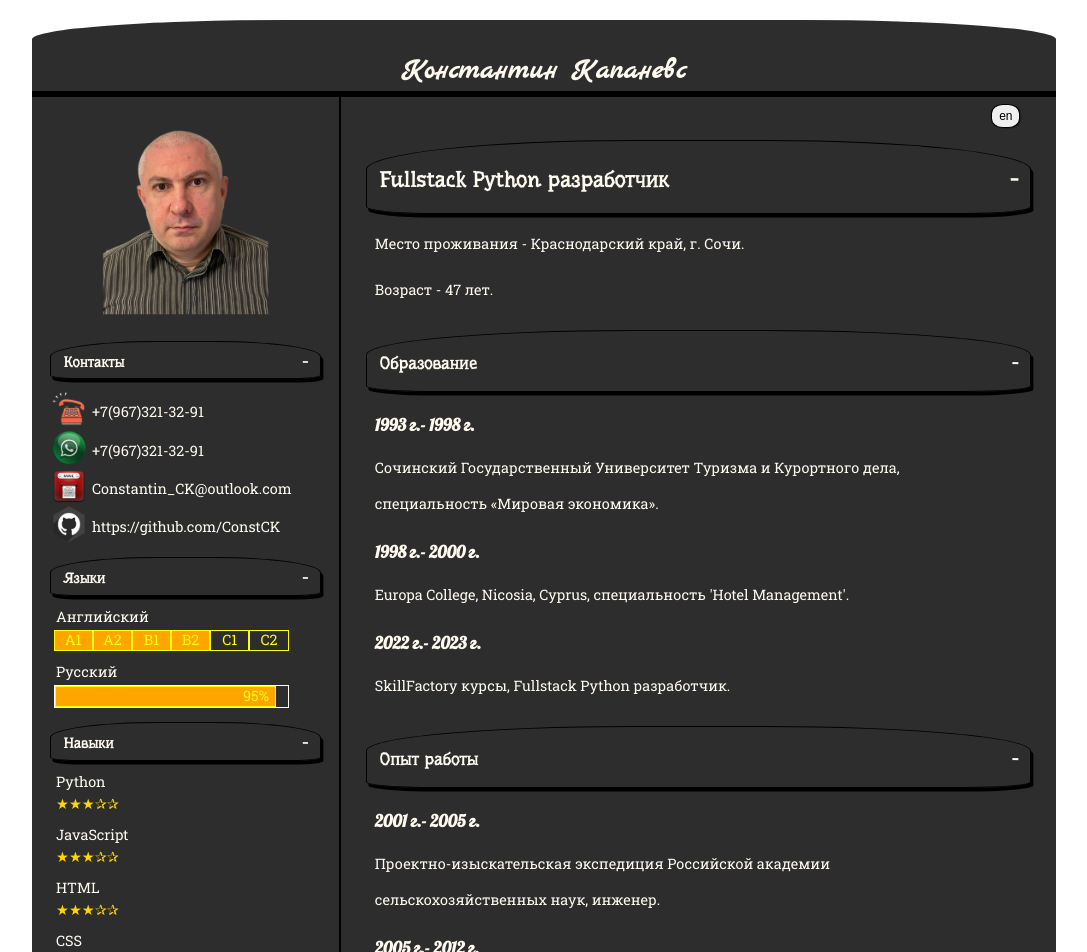
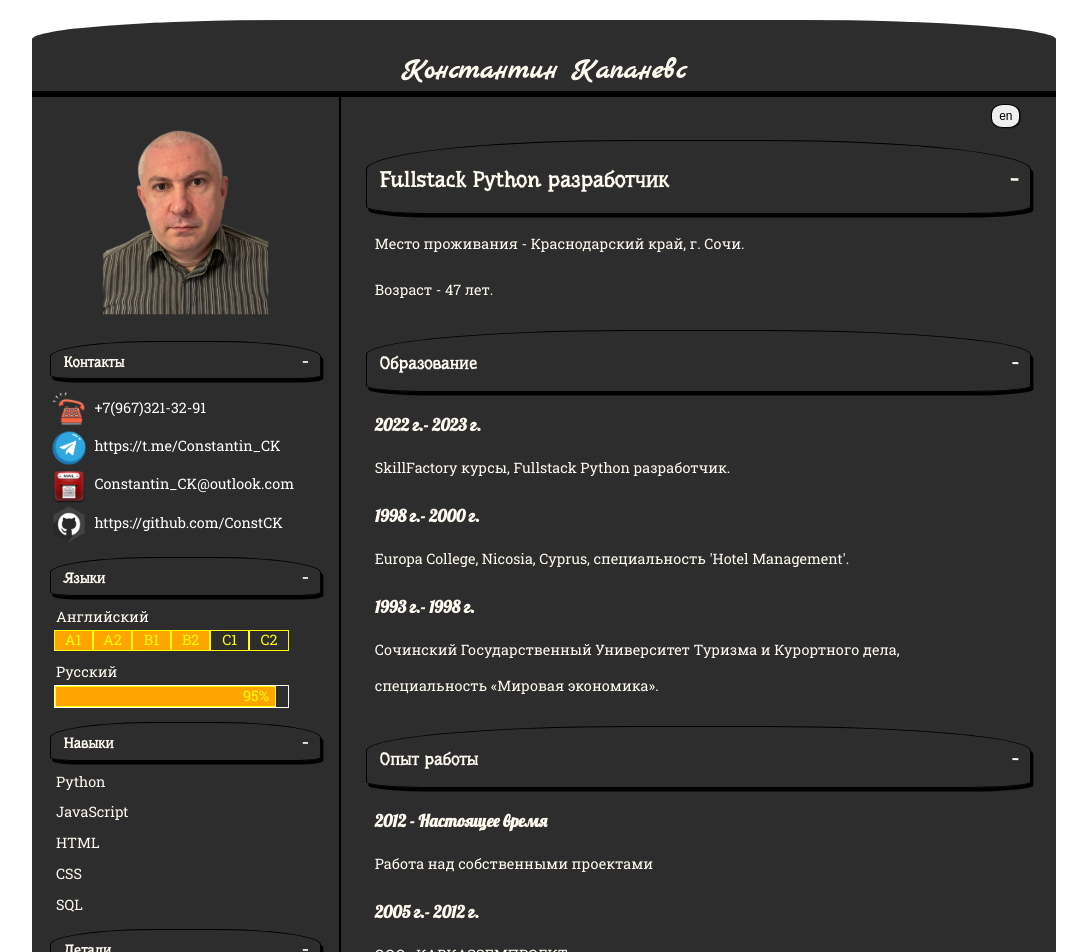
Before and after one commit to ConstCK/MyCV, a React app: page / in a window 1280 px wide. Shown: the top 952 px of the page, without its empty margins (96-1183 px from the left). Built offline with nearby package versions, Linux system fonts and the light colour scheme.

Commit message:
Change some data

```diff
--- a/src/components/Contacts.jsx
+++ b/src/components/Contacts.jsx
@@ -4,7 +4,7 @@ import store from "../redux/store";
 import myProfile from "../data/constants";
 
 import tel from "../assets/images/Telephone-icon.png";
-import whatsApp from "../assets/images/Whatsapp-icon.png";
+import telegram from "../assets/images/Telegram-icon.png";
 import mail from "../assets/images/Mail-icon.png";
 import git from "../assets/images/Git-icon.png";
 
@@ -14,6 +14,7 @@ function Contacts() {
   const [containerClass, setContainerClass] = useState("sidebar-container");
   let myContact = myProfile[currentLanguage].contacts.title;
   let myNumber = myProfile[currentLanguage].contacts.tel;
+  let myTelegram = myProfile[currentLanguage].contacts.telegram;
   let myMail = myProfile[currentLanguage].contacts.mail;
   let myGit = myProfile[currentLanguage].contacts.git;
 
@@ -41,19 +42,35 @@ function Contacts() {
       <div className={containerClass}>
         <div className="contact">
           <img className="icons" src={tel} alt="My telephone" />
-          <div className="contact-details">{myNumber}</div>
+          <a
+            className="contact-details"
+            href={`tel: ${myNumber}`}
+            target="_blank"
+          >
+            {myNumber}
+          </a>
         </div>
         <div className="contact">
-          <img className="icons" src={whatsApp} alt="My whatsapp" />
-          <div className="contact-details">{myNumber}</div>
+          <img className="icons" src={telegram} alt="My telegram" />
+          <a className="contact-details" href={myTelegram} target="_blank">
+            {myTelegram}
+          </a>
         </div>
         <div className="contact">
           <img className="icons" src={mail} alt="My mail" />
-          <div className="contact-details">{myMail}</div>
+          <a
+            className="contact-details"
+            href={`mailto: ${myMail}`}
+            target="_blank"
+          >
+            {myMail}
+          </a>
         </div>
         <div className="contact">
           <img className="icons" src={git} alt="My git" />
-          <div className="contact-details">{myGit}</div>
+          <a className="contact-details" href={myGit} target="_blank">
+            {myGit}
+          </a>
         </div>
       </div>
     </div>
--- a/src/components/Sidebar.jsx
+++ b/src/components/Sidebar.jsx
@@ -23,7 +23,7 @@ function Sidebar() {
       <Languages />
       <SkillsInfoBlock data={MyCodingSkills} />
       <SkillsInfoBlock data={MySkillsDetails} />
-      <SkillsInfoBlock data={MyAppSkills} />
+      {/* <SkillsInfoBlock data={MyAppSkills} /> */}
     </div>
   );
 }
--- a/src/components/SkillsInfoBlock.jsx
+++ b/src/components/SkillsInfoBlock.jsx
@@ -28,10 +28,6 @@ function SkillsInfoBlock(props) {
           return (
             <div key={el} className="skills-cell info">
               <div className="skills-detail">{el}</div>
-              {(props.data.title == "Навыки" ||
-                props.data.title == "Coding skills") && (
-                <div className="stars">★★★✰✰</div>
-              )}
             </div>
           );
         })}
--- a/src/data/constants.js
+++ b/src/data/constants.js
@@ -7,30 +7,25 @@ const myProfile = {
     contacts: {
       title: "Контакты",
       tel: "+7(967)321-32-91",
-      whatsapp: "+7(967)321-32-91",
+      telegram: "https://t.me/Constantin_CK",
       mail: "Constantin_CK@outlook.com",
       git: "https://github.com/ConstCK",
     },
     languages: { title: "Языки", content: ["Английский", "Русский"] },
     coding_skills: {
       title: "Навыки",
-      content: ["Python", "JavaScript", "HTML", "CSS"],
+      content: ["Python", "JavaScript", "HTML", "CSS", "SQL"],
     },
     coding_details: {
       title: "Детали",
       content: ["Django", "DRF", "Celery", "React", "Redux", "Git", "Docker"],
     },
-    app_skills: {
-      title: "Знание ПО",
-      content: ["Microsoft office", "Autocad", "Adobe Photoshop"],
-    },
     education: {
       title: "Образование",
       info: [
         {
-          period: "1993 г.- 1998 г.",
-          establishment:
-            "Сочинский Государственный Университет Туризма и Курортного дела, специальность «Мировая экономика».",
+          period: "2022 г.- 2023 г.",
+          establishment: "SkillFactory курсы, Fullstack Python разработчик.",
         },
         {
           period: "1998 г.- 2000 г.",
@@ -38,8 +33,9 @@ const myProfile = {
             "Europa College, Nicosia, Cyprus, специальность 'Hotel Management'.",
         },
         {
-          period: "2022 г.- 2023 г.",
-          establishment: "SkillFactory курсы, Fullstack Python разработчик.",
+          period: "1993 г.- 1998 г.",
+          establishment:
+            "Сочинский Государственный Университет Туризма и Курортного дела, специальность «Мировая экономика».",
         },
       ],
     },
@@ -47,17 +43,17 @@ const myProfile = {
       title: "Опыт работы",
       info: [
         {
-          period: "2001 г.- 2005 г.",
-          establishment:
-            "Проектно-изыскательская экспедиция Российской академии сельскохозяйственных наук, инженер.",
+          period: "2012 - Настоящее время",
+          establishment: "Работа над собственными проектами",
         },
         {
           period: "2005 г.- 2012 г.",
           establishment: "ООО «КАВКАЗЗЕМПРОЕКТ», директор.",
         },
         {
-          period: "2012 - Настоящее время",
-          establishment: "Самозанятый",
+          period: "2001 г.- 2005 г.",
+          establishment:
+            "Проектно-изыскательская экспедиция Российской академии сельскохозяйственных наук, инженер.",
         },
       ],
     },
@@ -79,7 +75,7 @@ const myProfile = {
     contacts: {
       title: "Contacts",
       tel: "+7(967)321-32-91",
-      whatsapp: "+7(967)321-32-91",
+      telegram: "https://t.me/Constantin_CK",
       mail: "Constantin_CK@outlook.com",
       git: "https://github.com/ConstCK",
     },
@@ -89,23 +85,18 @@ const myProfile = {
     },
     coding_skills: {
       title: "Coding skills",
-      content: ["Python", "JavaScript", "HTML", "CSS"],
+      content: ["Python", "JavaScript", "HTML", "CSS", "SQL"],
     },
     coding_details: {
       title: "Coding skills details",
       content: ["Django", "DRF", "Celery", "React", "Redux", "Git", "Docker"],
     },
-    app_skills: {
-      title: "Application usage",
-      content: ["Microsoft Office", "Autocad", "Adobe Photoshop"],
-    },
     education: {
       title: "Education",
       info: [
         {
-          period: "1993 - 1998 ",
-          establishment:
-            "Sochi Univercity Of Recreation And Tourism, 'World economy' speciality.",
+          period: "2022 - 2023 ",
+          establishment: "SkillFactory courses, Fullstack Python developer.",
         },
         {
           period: "1998 - 2000 ",
@@ -113,8 +104,9 @@ const myProfile = {
             "Europa College, Nicosia, Cyprus, 'Hotel Management' speciality.",
         },
         {
-          period: "2022 - 2023 ",
-          establishment: "SkillFactory courses, Fullstack Python developer.",
+          period: "1993 - 1998 ",
+          establishment:
+            "Sochi Univercity Of Recreation And Tourism, 'World economy' speciality.",
         },
       ],
     },
@@ -122,17 +114,17 @@ const myProfile = {
       title: "Employment history",
       info: [
         {
-          period: "2001 - 2005 ",
-          establishment:
-            "Project&Recearch expedition of Russian Academy of Agricultural Sciences, engineer.",
+          period: "2012 - Current time",
+          establishment: "Self projects development",
         },
         {
           period: "2005 - 2012 ",
           establishment: "ООО «КАВКАЗЗЕМПРОЕКТ», director.",
         },
         {
-          period: "2012 - Current time",
-          establishment: "Self-employed",
+          period: "2001 - 2005 ",
+          establishment:
+            "Project&Recearch expedition of Russian Academy of Agricultural Sciences, engineer.",
         },
       ],
     },
--- a/src/styles/Contacts.css
+++ b/src/styles/Contacts.css
@@ -6,10 +6,17 @@
 
 .contact {
     display: flex;
+    flex-direction: row;
+    align-items: center;
+    color: white;
+}
+
+.contact a {
+    color: white;
 }
 
 .contact-details {
-    margin: 1.2rem 0 0 0.2rem;
+    margin: 0 0 0 0.4rem;
 }
 
 @media (min-width:768px) and (max-width: 991px) {
--- a/src/styles/SkillsInfoBlock.css
+++ b/src/styles/SkillsInfoBlock.css
@@ -1,4 +1,3 @@
-.stars {
-    color: gold;
-    margin-top: 0.3rem;
+.info {
+    display: flex;
 }
```
Also changed, not shown: src/assets/images/Telegram-icon.png (added).
